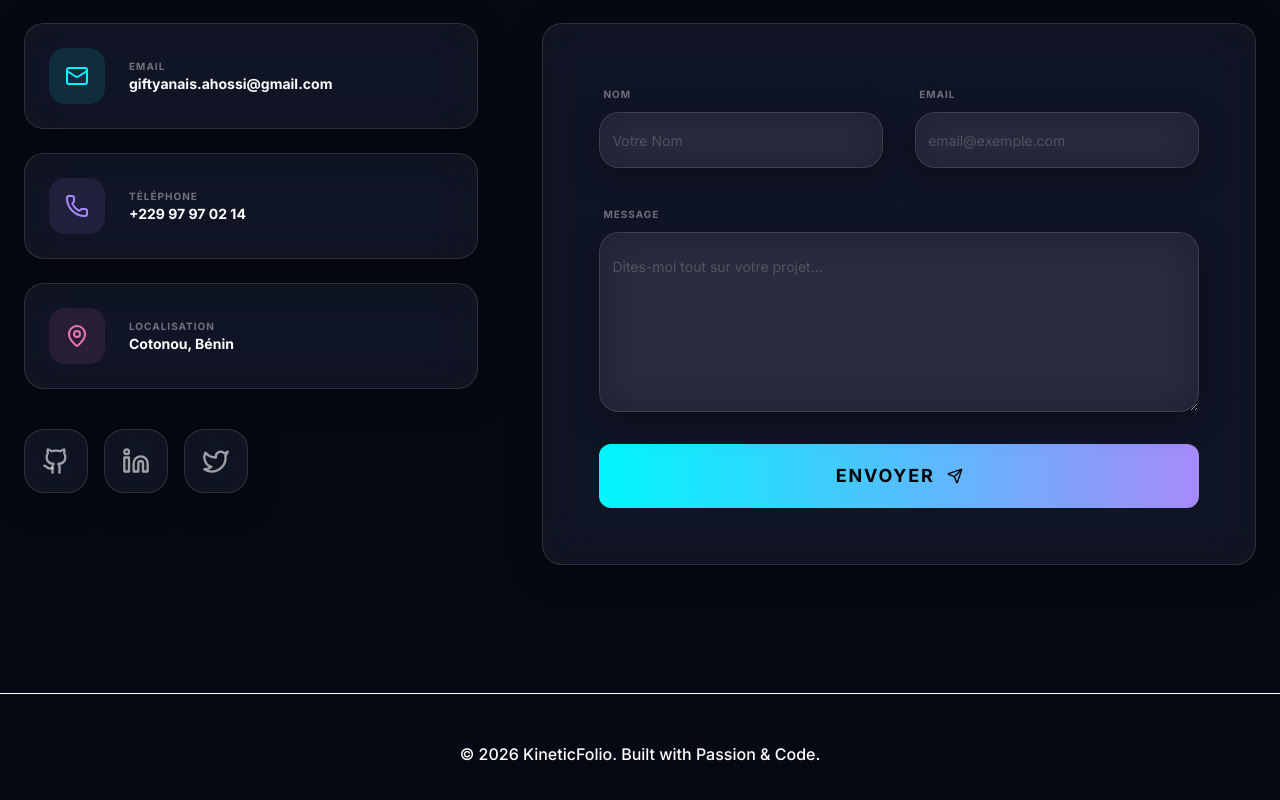
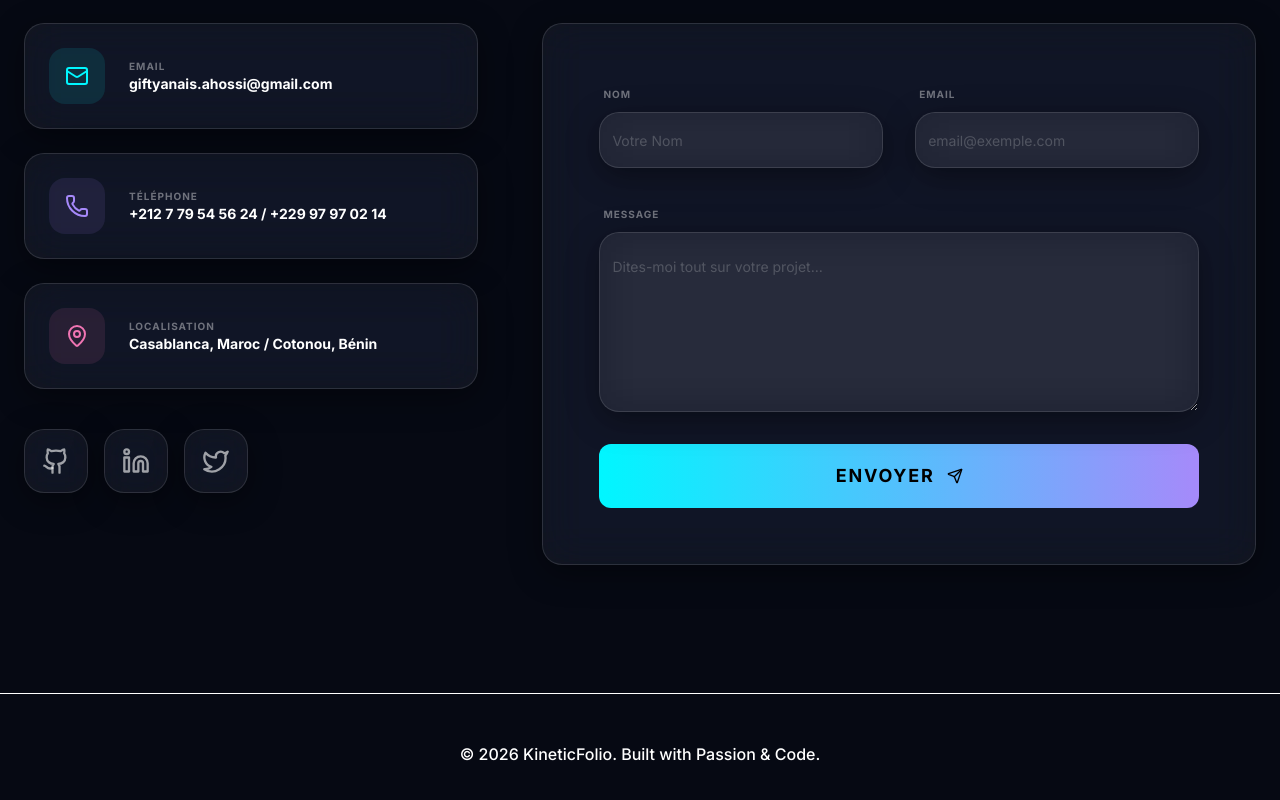
Before and after one commit to aahossi-collab/PORTFOLIO, a Next.js app: page / in a window 1280 px wide. Shown: the part 7130-7930 px from the top of the page. Built offline with nearby package versions, Linux system fonts and the light colour scheme; what @genkit-ai/google-genai, genkit would draw is missing.

Commit message:
pour la section contacter moi ajoute mon num marocain : +212 0779545624

```diff
--- a/src/components/Contact.tsx
+++ b/src/components/Contact.tsx
@@ -46,8 +46,8 @@ export function Contact() {
              <div className="space-y-6">
                {[
                  { icon: Mail, label: "Email", val: "giftyanais.ahossi@gmail.com", color: "text-primary bg-primary/10" },
-                 { icon: Phone, label: "Téléphone", val: "+229 97 97 02 14", color: "text-secondary bg-secondary/10" },
-                 { icon: MapPin, label: "Localisation", val: "Cotonou, Bénin", color: "text-accent bg-accent/10" },
+                 { icon: Phone, label: "Téléphone", val: "+212 7 79 54 56 24 / +229 97 97 02 14", color: "text-secondary bg-secondary/10" },
+                 { icon: MapPin, label: "Localisation", val: "Casablanca, Maroc / Cotonou, Bénin", color: "text-accent bg-accent/10" },
                ].map((item, i) => (
                  <div key={i} className="glass p-6 flex items-center gap-6 group hover:border-white/40 transition-all">
                     <div className={`w-14 h-14 rounded-2xl flex items-center justify-center ${item.color} group-hover:scale-110 transition-transform`}>
```
